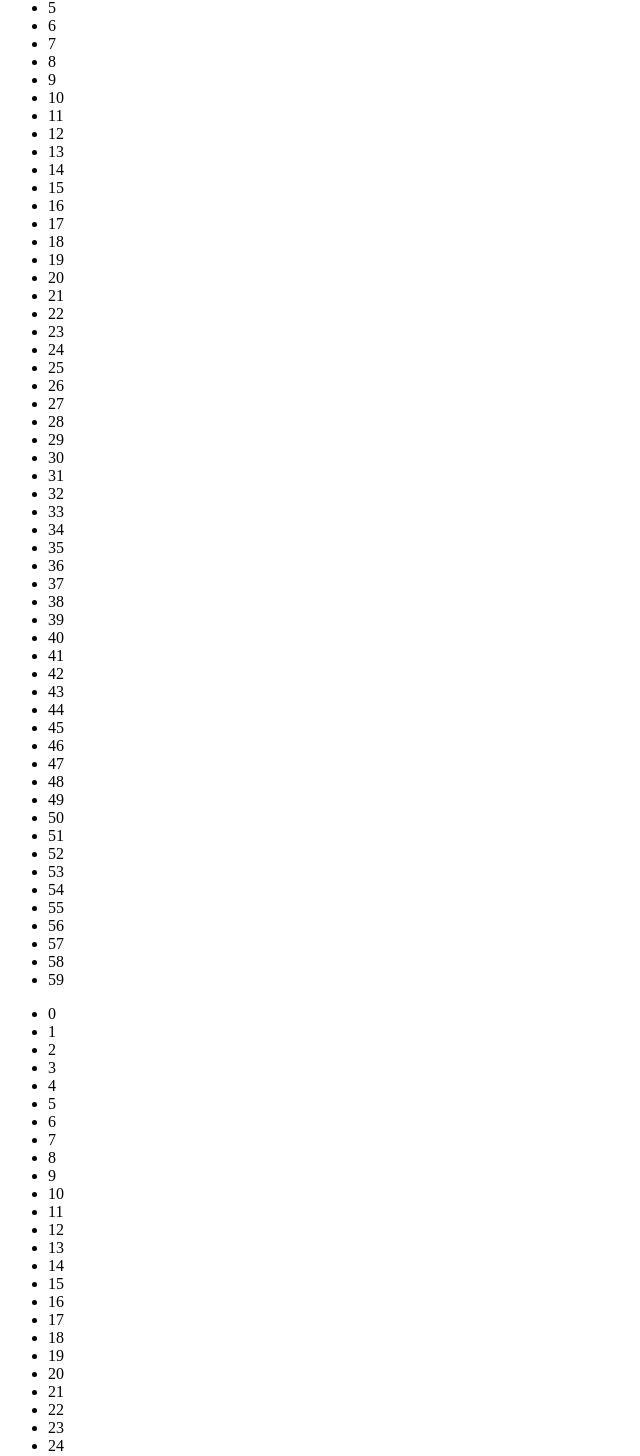
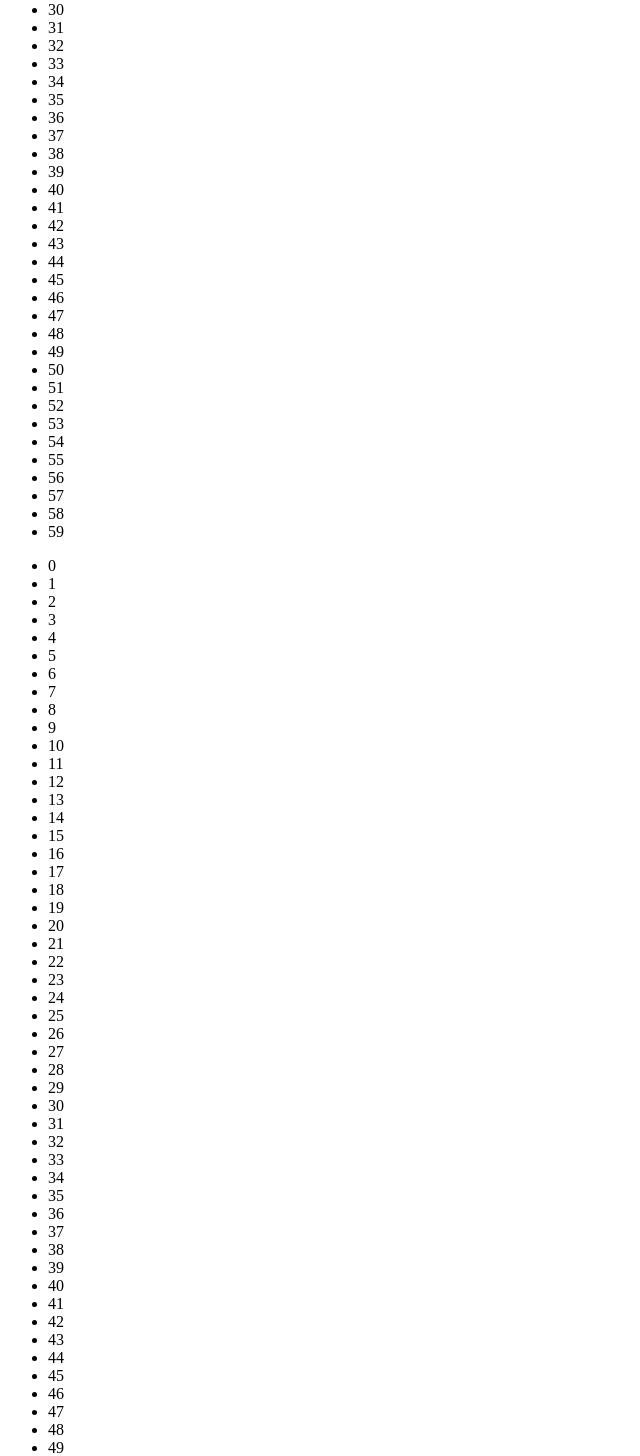
Before and after one commit to jessecaunter/timepiece, a React app: page / in a window 1280 px wide. Shown: the part 619-2075 px from the top of the page, without its empty margins (0-640 px from the left). Built offline with nearby package versions, Linux system fonts and the light colour scheme; the HTML template or start-up script is replaced by a standard one.

Commit message:
Fix error to give seconds and hours the correct values

```diff
--- a/client/components/Clock.jsx
+++ b/client/components/Clock.jsx
@@ -4,9 +4,9 @@ export default function Clock() {
     // Local state
     const [date, setDate] = useState(new Date())
     // Other variables
-    const seconds = [...Array(24).keys()]
-    const minutes = [...Array(60).keys()]
-    const hours = minutes
+    const seconds = [...Array(60).keys()]
+    const minutes = seconds
+    const hours = [...Array(24).keys()]
     const listSeconds = seconds.map(second =>
         <li key={second.toString()}>
             {second}
```
